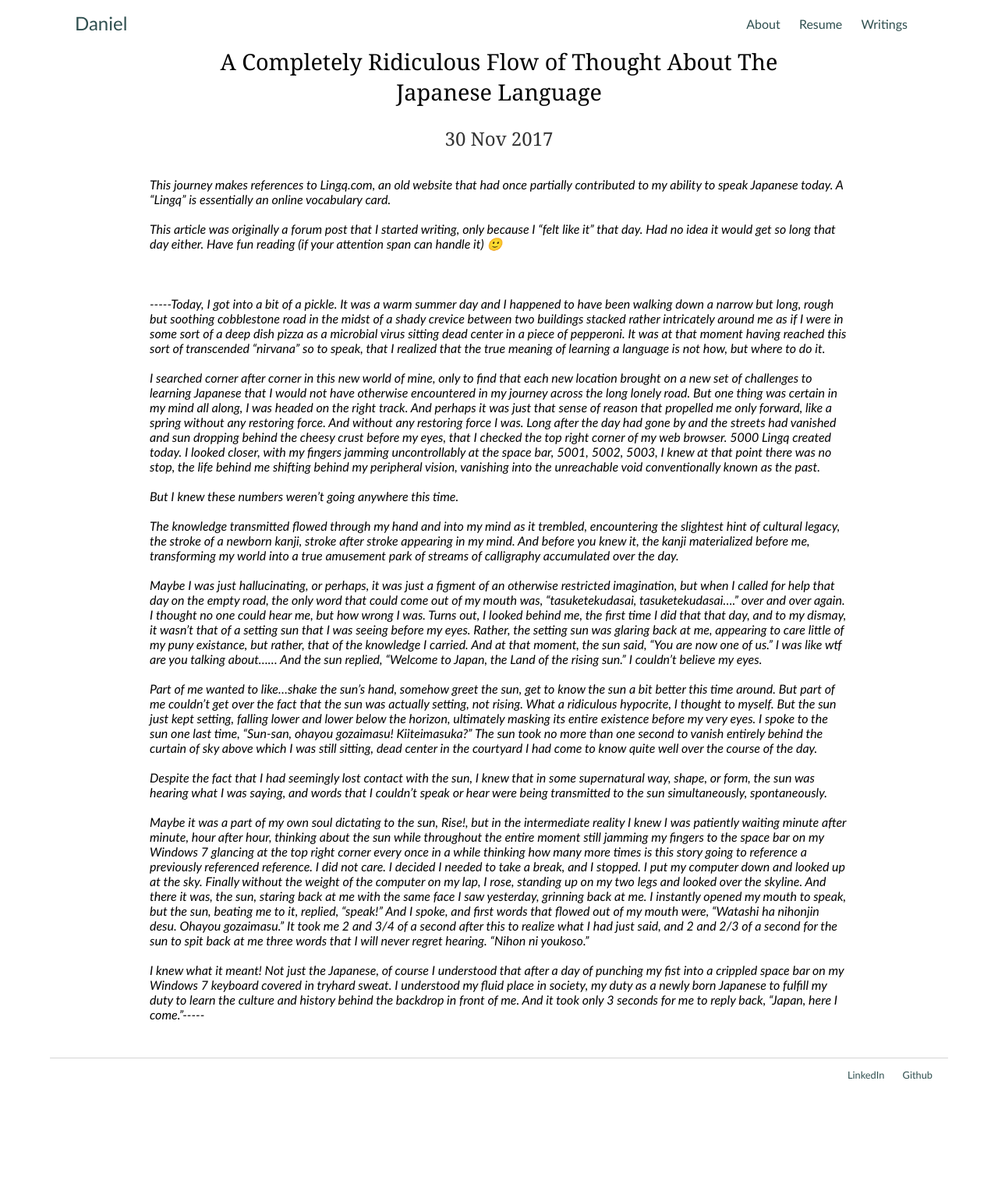
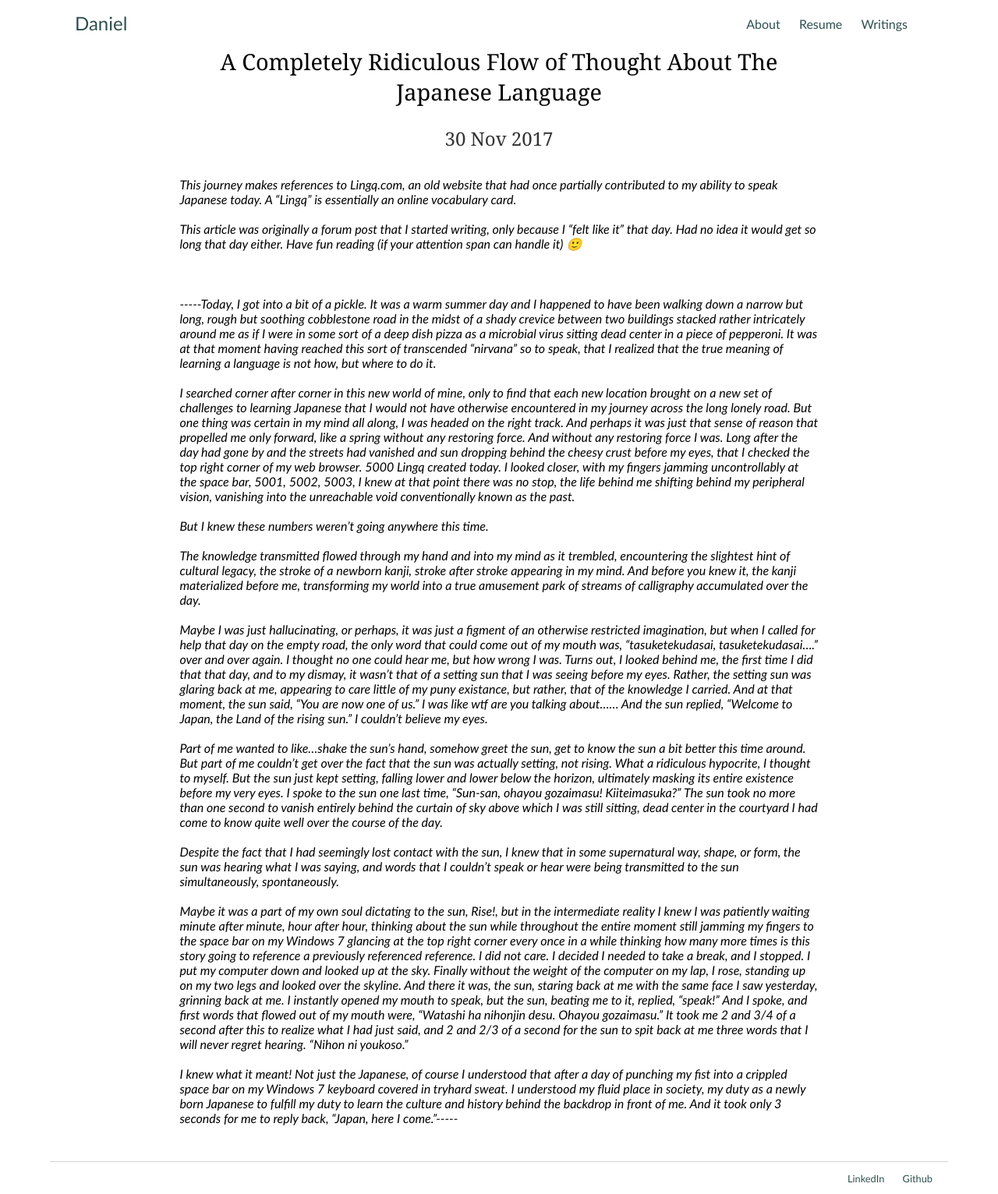
Before and after one commit to Calculasians/calculasians.github.io, a Jekyll site: the page built from _posts/2017-11-30-thinking-about-japanese.md, in a window 1280 px wide. Shown: the whole page at 78% size. Built offline with Jekyll 4.4.1, drawn with Linux system fonts in a browser that asks for light colours; before the commit the page ends 1399 px from its top, so only the background shows below that.

Commit message:
Update main.css

```diff
--- a/css/main.css
+++ b/css/main.css
@@ -108,8 +108,8 @@ pre {
 .blog-posts {
     position: relative;
     top: -30px;
-    margin-left: 15%;
-    margin-right: 15%;
+    margin-left: 18%;
+    margin-right: 18%;
     font-family: 'Raleway', "Trebuchet MS", Helvetica, sans-serif;
     font-style: italic;
     font-size: 1em;
```
